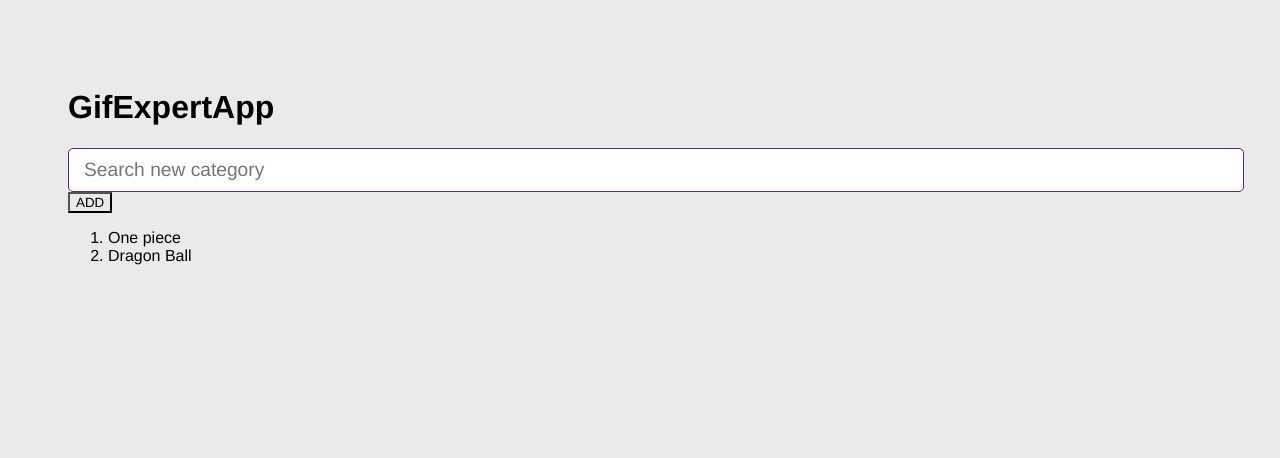
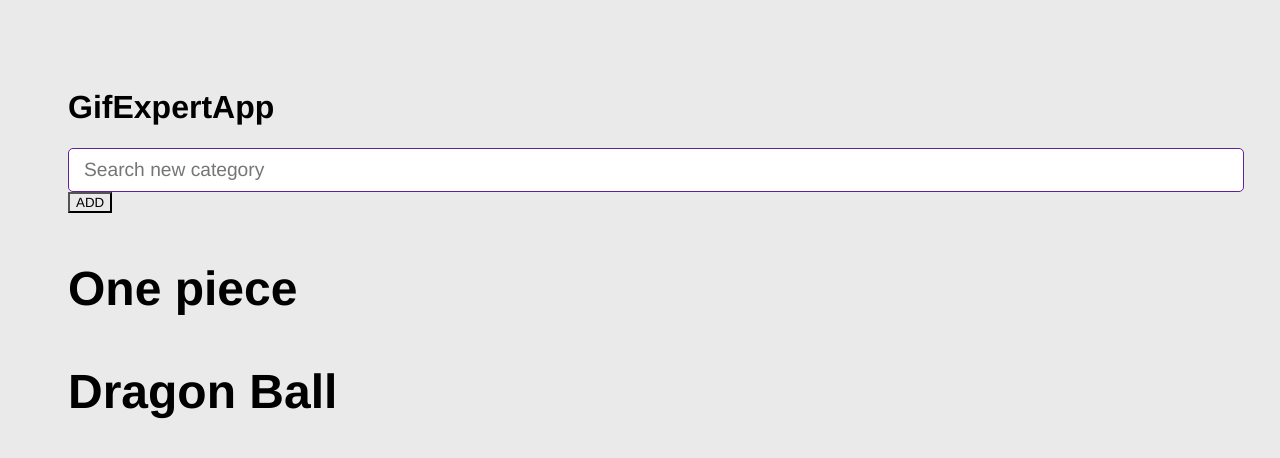
Before and after one commit to yuliannydev/learn-react, a React (Vite) app in the folder 03-gif-expert-app/: page / in a window 1280 px wide. Shown: the top 458 px of the page. Built offline with nearby package versions, Linux system fonts and the light colour scheme.

Commit message:
:sparkles: create component ListGif

```diff
--- a/03-gif-expert-app/src/GifExpertApp.jsx
+++ b/03-gif-expert-app/src/GifExpertApp.jsx
@@ -1,5 +1,6 @@
 import { useState } from 'react';
 import { AddCategory } from './components/AddCategory';
+import { ListGif } from './components/ListGif';
 
 export const GifExpertApp = () => {
 
@@ -21,12 +22,9 @@ export const GifExpertApp = () => {
         <AddCategory onNewCategory={(value) => onAddCategory(value)} />
 
         {/** Listado de GIF */}
-        <ol>
-            {categories.map( category => {
-                {/** gif item */}
-                return <li key={category}> {category} </li>
-            })
-            }
-        </ol>
+        { categories.map(( category ) => (
+          <ListGif key={category} category={category} />
+          ))
+        }
   </>)
 }
--- /dev/null
+++ b/03-gif-expert-app/src/components/ListGif.jsx
@@ -0,0 +1,9 @@
+import React from 'react'
+
+export const ListGif = ({category}) => {
+  return (
+      <>
+        <h3> {category} </h3>
+      </>
+          )
+}
```
